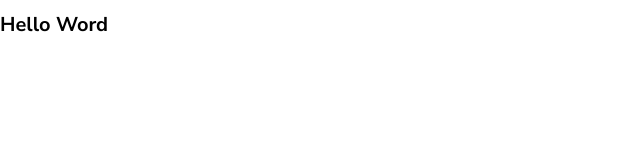
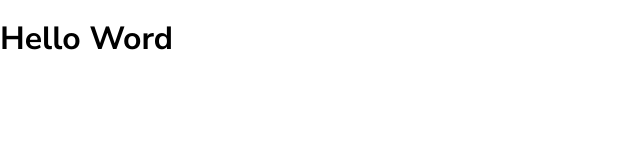
Before and after one commit to DevAlejandroAF/frontend-practice-ableton-clone, a plain HTML site: page index.html in a window 1280 px wide. Shown: the whole page, without its empty margins (0-640 px from the left). Drawn offline with Linux system fonts and the light colour scheme.

Commit message:
Some css changes for structure

```diff
--- a/index.html
+++ b/index.html
@@ -4,11 +4,13 @@
     <meta charset="UTF-8">
     <meta name="viewport" content="width=device-width, initial-scale=1">
     <title>Ableton - clone</title>
-    <link href="./src/styles/index.css" rel="stylesheet">
-    <link href="./src/styles/normalize.css" rel="stylesheet">
     <link rel="preconnect" href="https://fonts.googleapis.com">
     <link rel="preconnect" href="https://fonts.gstatic.com" crossorigin>
     <link href="https://fonts.googleapis.com/css2?family=Nunito+Sans:ital,opsz,wght@0,6..12,200..1000;1,6..12,200..1000&display=swap" rel="stylesheet">
+    <link rel="preload" href="./src/styles/normalize.css">
+    <link href="./src/styles/normalize.css" rel="stylesheet">
+    <link rel="preload" href="./src/styles/index.css">
+    <link href="./src/styles/index.css" rel="stylesheet">
   </head>
   <body>
     <h1>Hello Word</h1>
--- a/src/styles/index.css
+++ b/src/styles/index.css
@@ -1,7 +1,8 @@
 html {
-  font-size: 62.5%; /* =10px */
+  font-size: 62.5%; /* 1rem=10px */
 }
 
 body {
   font-family: "Nunito Sans", sans-serif;
+  font-size: 16px; /* 1rem=10px */
 }
```
